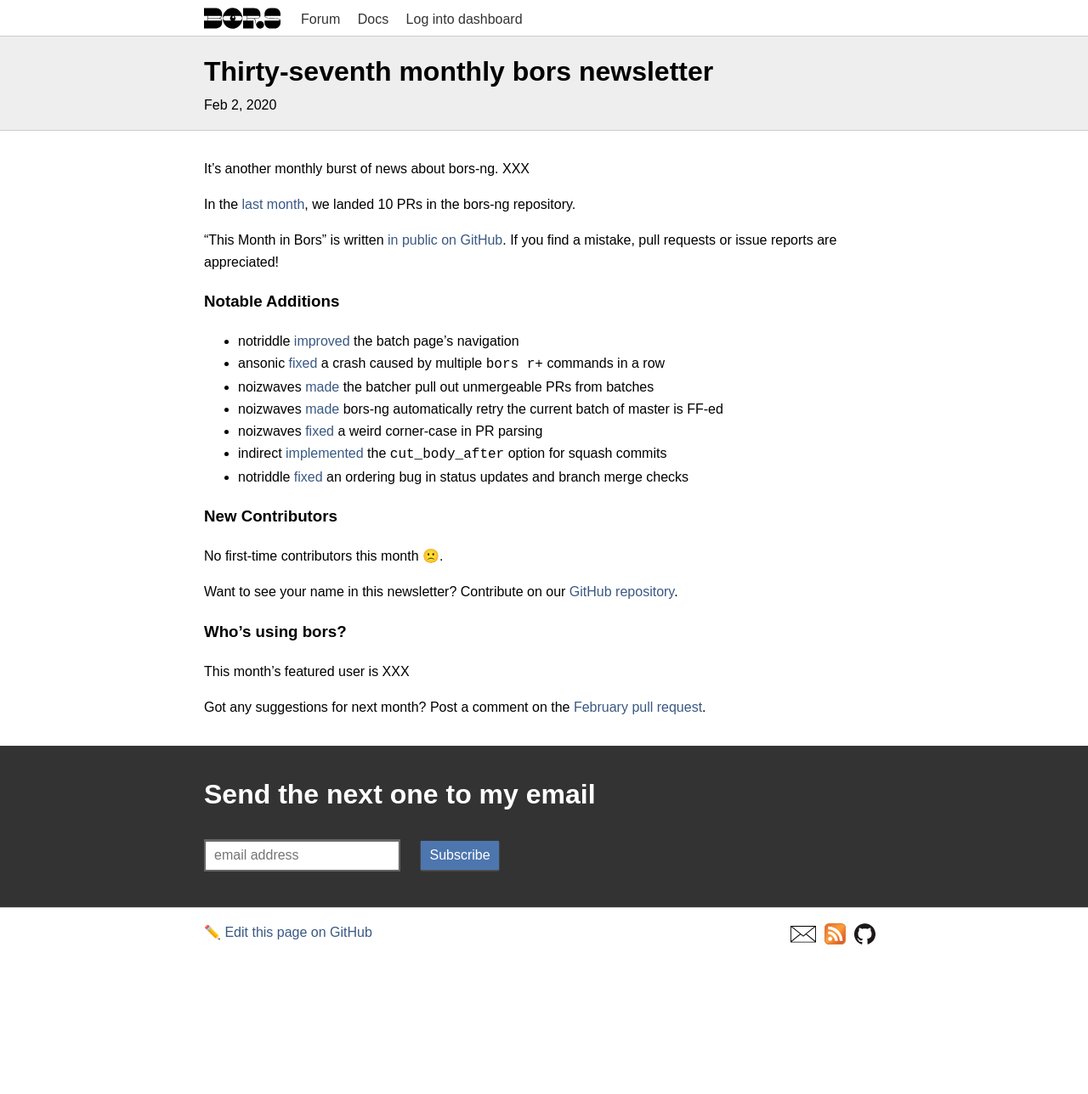
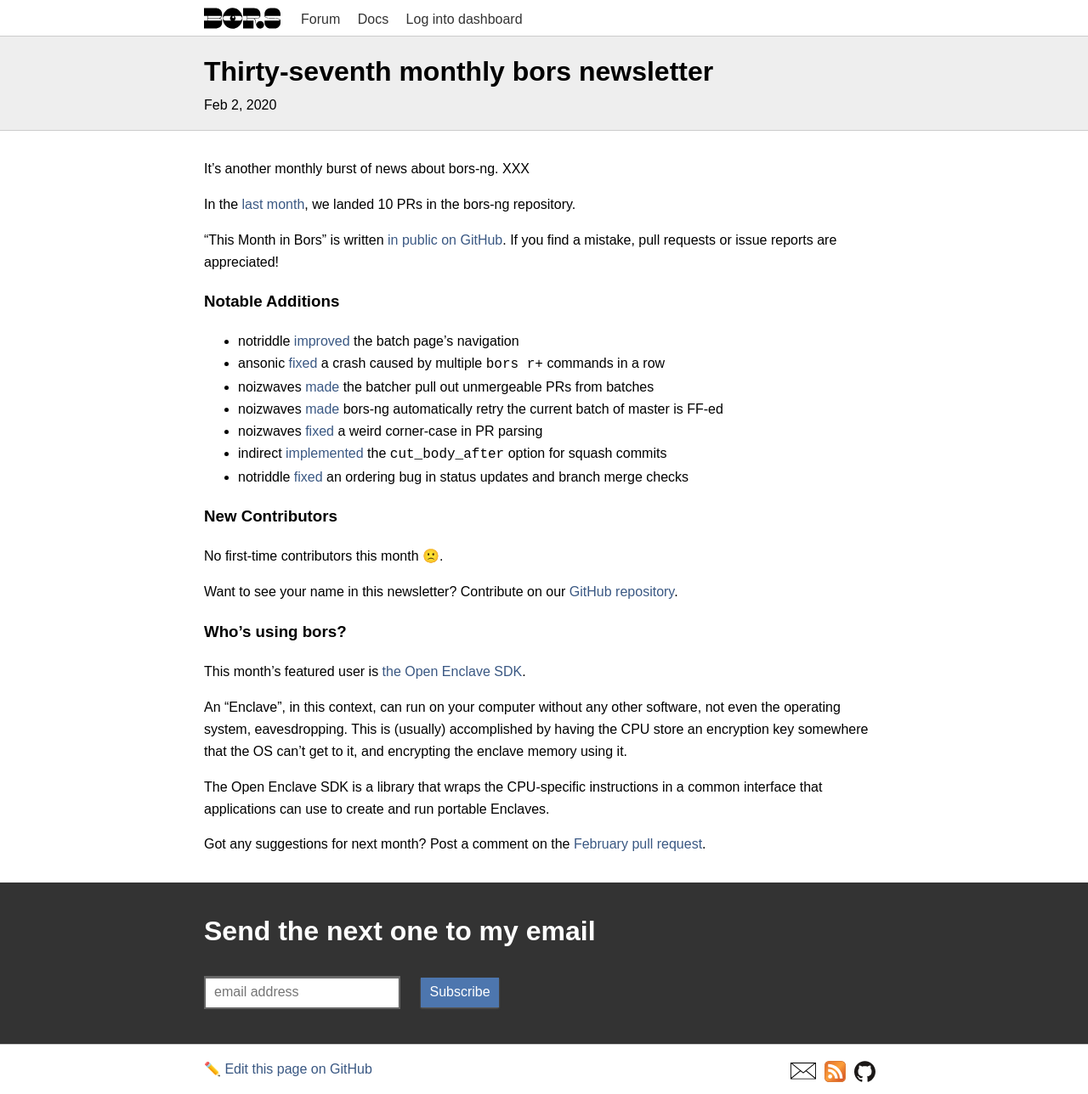
Before and after one commit to bors-ng/bors-ng.github.io, a Jekyll site: the page built from _posts/2020-02-01-tmib-37.md, in a window 1280 px wide. Shown: the whole page at 85% size. Built offline with Jekyll 4.4.1, drawn with Linux system fonts in a browser that asks for light colours; before the commit the page ends 1126 px from its top, so only the background shows below that.

Commit message:
Add featured user (late)

```diff
--- a/_posts/2020-02-01-tmib-37.md
+++ b/_posts/2020-02-01-tmib-37.md
@@ -37,7 +37,11 @@
 
 ### Who's using bors?
 
-This month's featured user is XXX
+This month's featured user is [the Open Enclave SDK](https://github.com/openenclave/openenclave).
+
+An "Enclave", in this context, can run on your computer without any other software, not even the operating system, eavesdropping. This is (usually) accomplished by having the CPU store an encryption key somewhere that the OS can't get to it, and encrypting the enclave memory using it.
+
+The Open Enclave SDK is a library that wraps the CPU-specific instructions in a common interface that applications can use to create and run portable Enclaves.
 
 Got any suggestions for next month?
 Post a comment on the [February pull request](https://github.com/bors-ng/bors-ng.github.io/pull/101).
```
